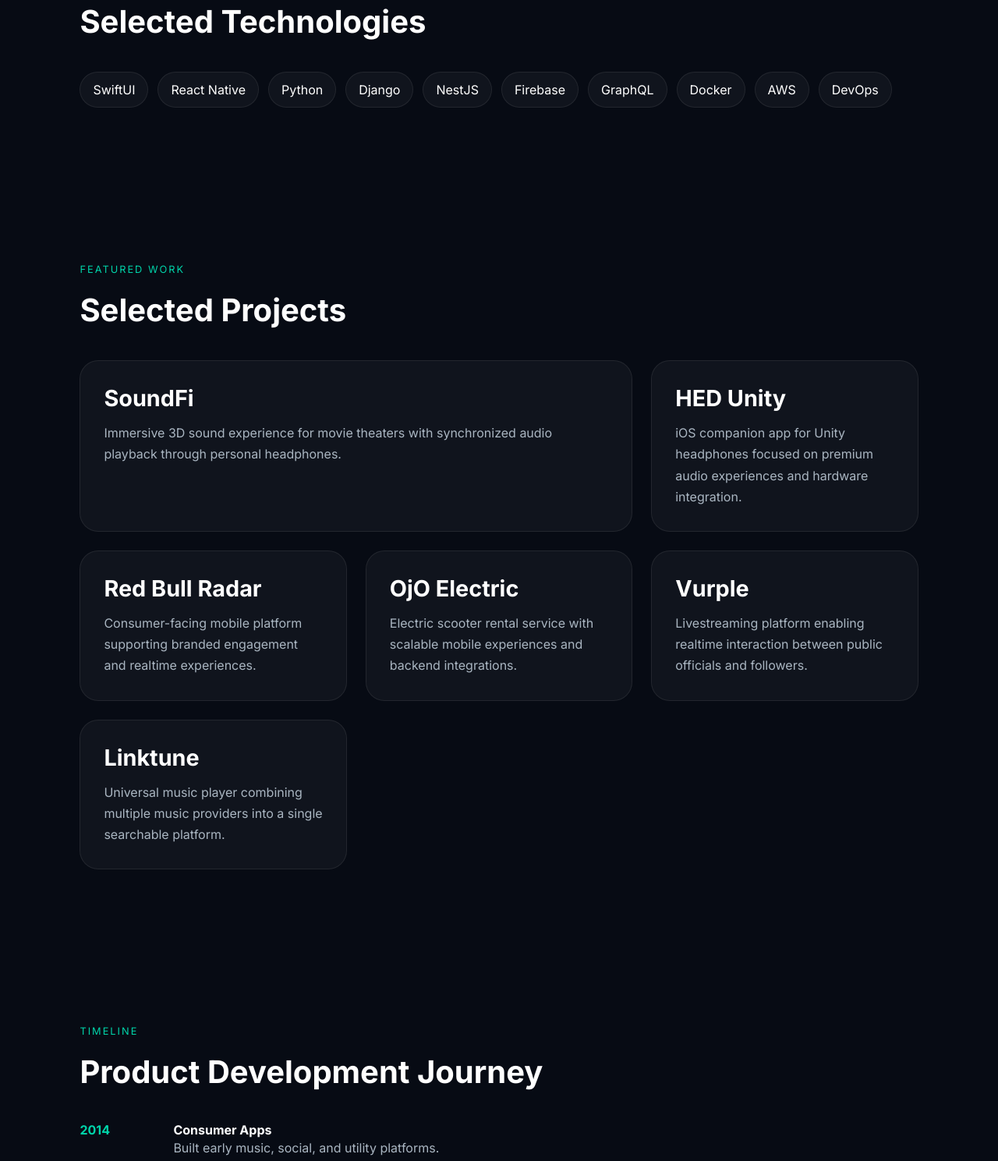
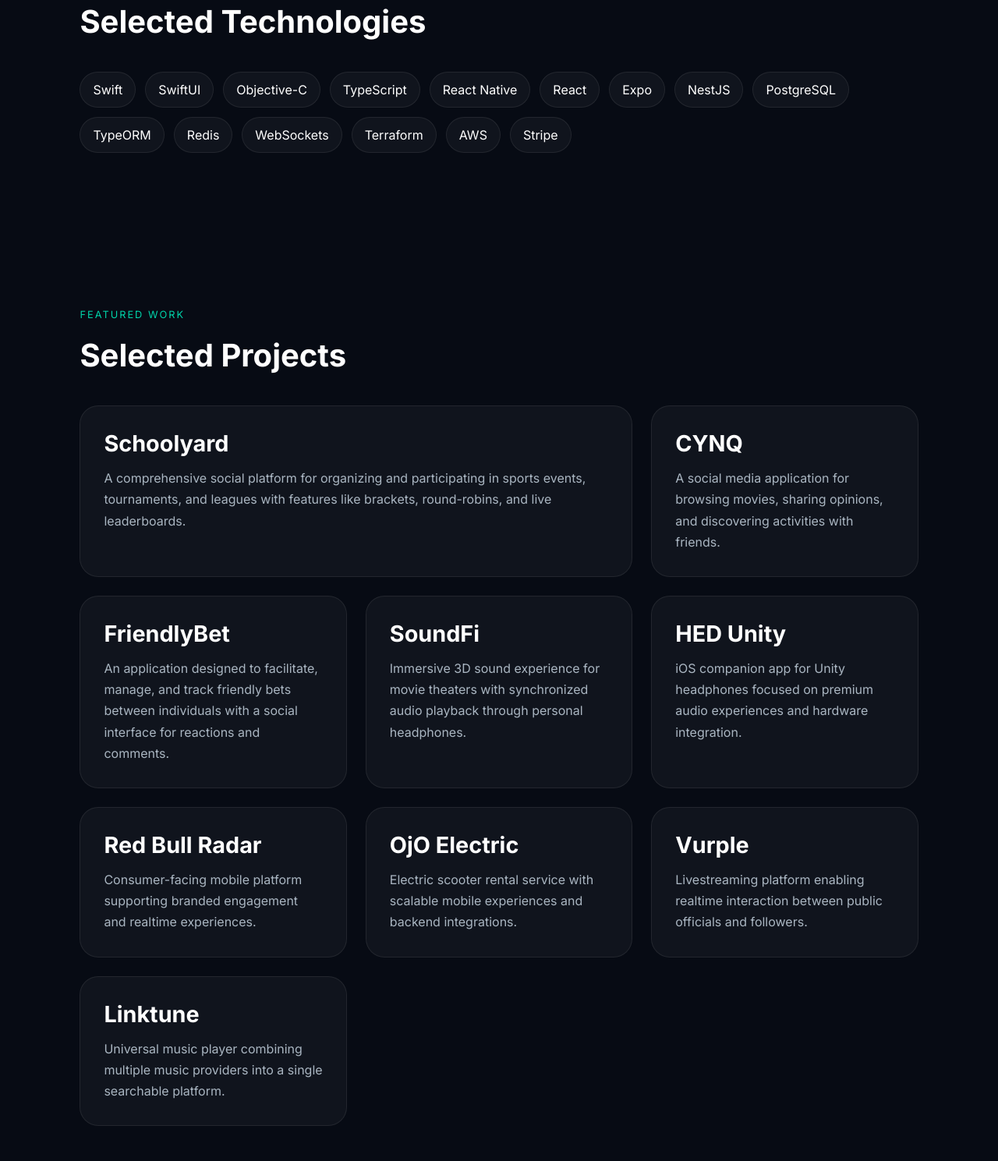
Before and after one commit to djzorrilla1/djzorrilla1.github.io, a plain HTML site: page index.html in a window 1280 px wide. Shown: the part 962-2451 px from the top of the page at 78% size. Drawn offline with Linux system fonts and the light colour scheme.

Commit message:
Add files via upload

```diff
--- a/index.html
+++ b/index.html
@@ -60,16 +60,21 @@
     </div>
 
     <div class="skills-grid">
+      <span>Swift</span>
       <span>SwiftUI</span>
+      <span>Objective-C</span>
+      <span>TypeScript</span>
       <span>React Native</span>
-      <span>Python</span>
-      <span>Django</span>
+      <span>React</span>
+      <span>Expo</span>
       <span>NestJS</span>
-      <span>Firebase</span>
-      <span>GraphQL</span>
-      <span>Docker</span>
+      <span>PostgreSQL</span>
+      <span>TypeORM</span>
+      <span>Redis</span>
+      <span>WebSockets</span>
+      <span>Terraform</span>
       <span>AWS</span>
-      <span>DevOps</span>
+      <span>Stripe</span>
     </div>
   </section>
 
@@ -82,7 +87,28 @@
     <div class="project-grid">
 
       <div class="project-card featured">
-        <h3>SoundFi</h3>
+        <h3><a href="https://schoolyardsocial.com" target="_blank" rel="noopener noreferrer">Schoolyard</a></h3>
+        <p>
+          A comprehensive social platform for organizing and participating in sports events, tournaments, and leagues with features like brackets, round-robins, and live leaderboards.
+        </p>
+      </div>
+
+      <div class="project-card">
+        <h3><a href="https://www.isbx.com" target="_blank" rel="noopener noreferrer">CYNQ</a></h3>
+        <p>
+          A social media application for browsing movies, sharing opinions, and discovering activities with friends.
+        </p>
+      </div>
+
+      <div class="project-card">
+        <h3><a href="https://www.isbx.com" target="_blank" rel="noopener noreferrer">FriendlyBet</a></h3>
+        <p>
+          An application designed to facilitate, manage, and track friendly bets between individuals with a social interface for reactions and comments.
+        </p>
+      </div>
+
+      <div class="project-card">
+        <h3><a href="https://www.soundfi.com" target="_blank" rel="noopener noreferrer">SoundFi</a></h3>
         <p>
           Immersive 3D sound experience for movie theaters with synchronized audio playback through personal
           headphones.
@@ -90,7 +116,7 @@
       </div>
 
       <div class="project-card">
-        <h3>HED Unity</h3>
+        <h3><a href="https://getunity.com" target="_blank" rel="noopener noreferrer">HED Unity</a></h3>
         <p>
           iOS companion app for Unity headphones focused on premium audio experiences and hardware
           integration.
@@ -98,28 +124,28 @@
       </div>
 
       <div class="project-card">
-        <h3>Red Bull Radar</h3>
+        <h3><a href="https://www.isbx.com" target="_blank" rel="noopener noreferrer">Red Bull Radar</a></h3>
         <p>
           Consumer-facing mobile platform supporting branded engagement and realtime experiences.
         </p>
       </div>
 
       <div class="project-card">
-        <h3>OjO Electric</h3>
+        <h3><a href="https://www.forbes.com/sites/joannmuller/2018/11/27/ford-branded-electric-scooters-offer-a-more-stable-ride-than-bird-or-lime/" target="_blank" rel="noopener noreferrer">OjO Electric</a></h3>
         <p>
           Electric scooter rental service with scalable mobile experiences and backend integrations.
         </p>
       </div>
 
       <div class="project-card">
-        <h3>Vurple</h3>
+        <h3><a href="https://pitchbook.com/profiles/company/183204-61#overview" target="_blank" rel="noopener noreferrer">Vurple</a></h3>
         <p>
           Livestreaming platform enabling realtime interaction between public officials and followers.
         </p>
       </div>
 
       <div class="project-card">
-        <h3>Linktune</h3>
+        <h3><a href="https://www.isbx.com/work/linktune" target="_blank" rel="noopener noreferrer">Linktune</a></h3>
         <p>
           Universal music player combining multiple music providers into a single searchable platform.
         </p>
@@ -135,6 +161,14 @@
     </div>
 
     <div class="timeline">
+
+      <div class="timeline-item">
+        <span>2024</span>
+        <div>
+          <h4>Social &amp; Sports Platforms</h4>
+          <p>Architected comprehensive platforms like Schoolyard and CYNQ for event management and social engagement.</p>
+        </div>
+      </div>
 
       <div class="timeline-item">
         <span>2014</span>
--- a/styles.css
+++ b/styles.css
@@ -257,6 +257,16 @@
   font-size: 1.8rem;
 }
 
+.project-card h3 a {
+  color: inherit;
+  text-decoration: none;
+  transition: color 0.2s ease;
+}
+
+.project-card h3 a:hover {
+  color: var(--accent);
+}
+
 .project-card p,
 .timeline-item p,
 .contact-text {
```
